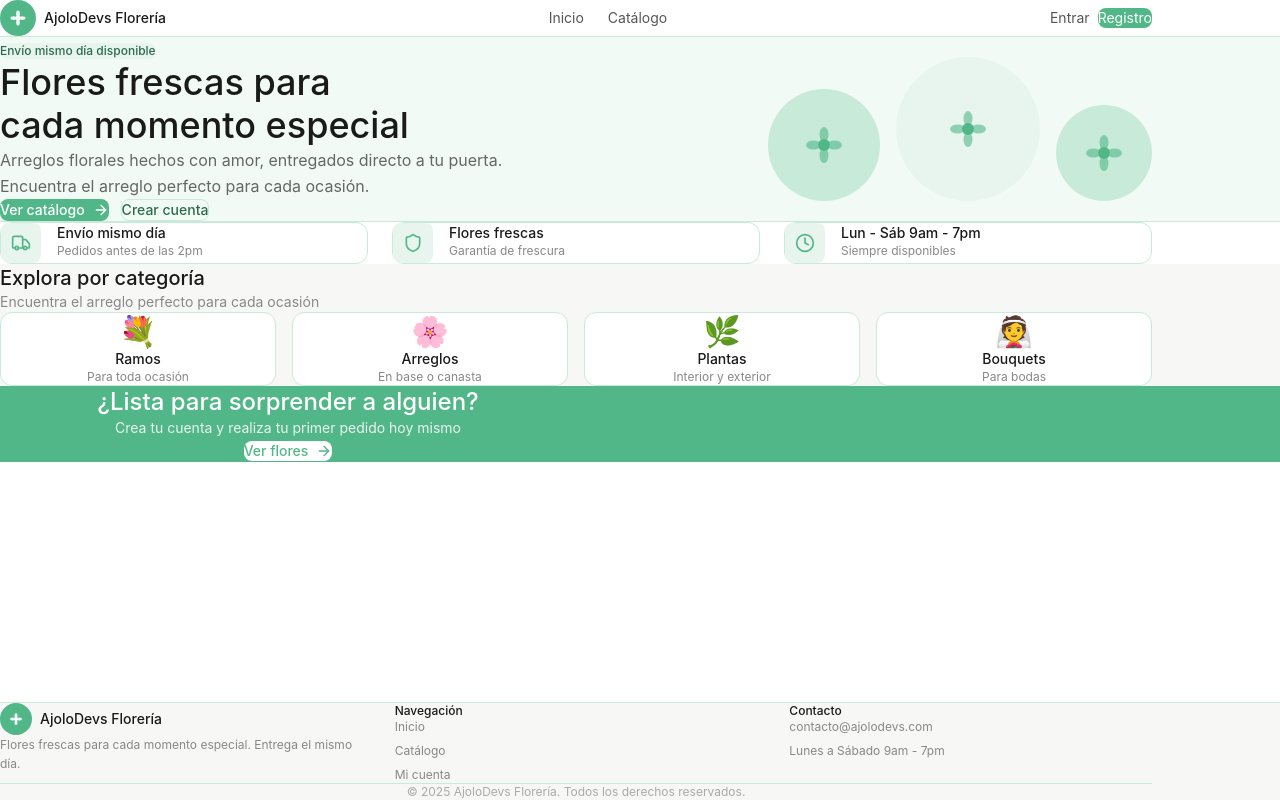
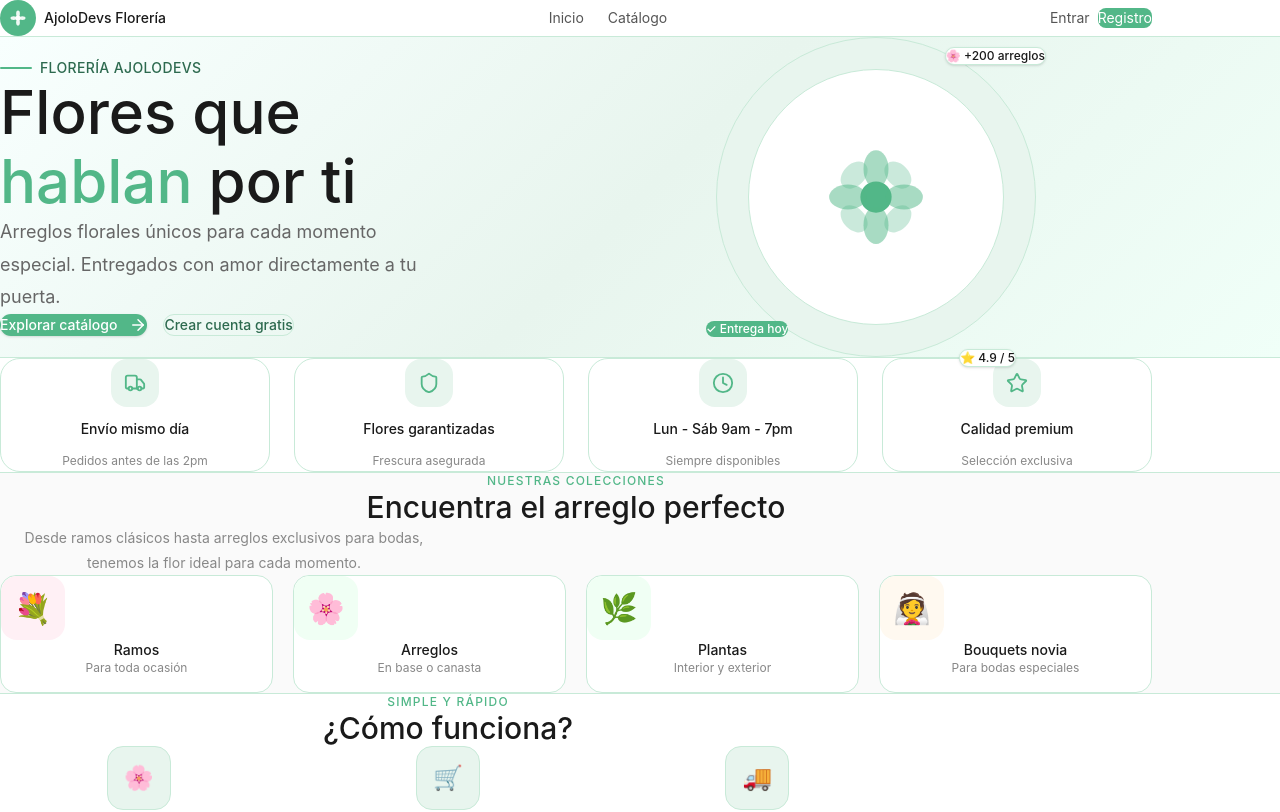
Before and after one commit to UlisesIsaias/ajolodevs-floreria, a React (Vite) app in the folder client/: page / in a window 1280 px wide. Shown: the top 812 px of the page. Built offline with nearby package versions, Linux system fonts and the light colour scheme.

Commit message:
mejoras al front ya funcional

```diff
--- a/client/src/index.css
+++ b/client/src/index.css
@@ -15,19 +15,17 @@
   box-sizing: border-box;
 }
 
+html {
+  font-size: 16px;
+}
+
 body {
-  font-family: 'Inter', sans-serif;
+  font-family: 'Inter', -apple-system, BlinkMacSystemFont, 'Segoe UI', sans-serif;
   background-color: #ffffff;
   color: #1A1A1A;
+  -webkit-font-smoothing: antialiased;
 }
 
-::-webkit-scrollbar {
-  width: 6px;
-}
-::-webkit-scrollbar-track {
-  background: #f1f1f1;
-}
-::-webkit-scrollbar-thumb {
-  background: #52B788;
-  border-radius: 3px;
-}
+::-webkit-scrollbar { width: 5px; }
+::-webkit-scrollbar-track { background: #f1f1f1; }
+::-webkit-scrollbar-thumb { background: #52B788; border-radius: 3px; }
--- a/client/src/pages/Home.jsx
+++ b/client/src/pages/Home.jsx
@@ -1,131 +1,214 @@
 import { Link } from 'react-router-dom';
-import { ArrowRight, Truck, Shield, Clock } from 'lucide-react';
+import { ArrowRight, Truck, Shield, Clock, Star } from 'lucide-react';
 
 const beneficios = [
-  { icono: <Truck size={20} />,   titulo: 'Envío mismo día',     desc: 'Pedidos antes de las 2pm' },
-  { icono: <Shield size={20} />,  titulo: 'Flores frescas',      desc: 'Garantía de frescura' },
-  { icono: <Clock size={20} />,   titulo: 'Lun - Sáb 9am - 7pm', desc: 'Siempre disponibles' },
+  { icono: <Truck size={22} />,   titulo: 'Envío mismo día',      desc: 'Pedidos antes de las 2pm' },
+  { icono: <Shield size={22} />,  titulo: 'Flores garantizadas',  desc: 'Frescura asegurada' },
+  { icono: <Clock size={22} />,   titulo: 'Lun - Sáb 9am - 7pm', desc: 'Siempre disponibles' },
+  { icono: <Star size={22} />,    titulo: 'Calidad premium',      desc: 'Selección exclusiva' },
 ];
 
 const categorias = [
-  { nombre: 'Ramos',     emoji: '💐', desc: 'Para toda ocasión' },
-  { nombre: 'Arreglos',  emoji: '🌸', desc: 'En base o canasta' },
-  { nombre: 'Plantas',   emoji: '🌿', desc: 'Interior y exterior' },
-  { nombre: 'Bouquets',  emoji: '👰', desc: 'Para bodas' },
+  { nombre: 'Ramos',           emoji: '💐', desc: 'Para toda ocasión',     color: '#FFF0F5' },
+  { nombre: 'Arreglos',        emoji: '🌸', desc: 'En base o canasta',     color: '#F0FFF4' },
+  { nombre: 'Plantas',         emoji: '🌿', desc: 'Interior y exterior',   color: '#F0FFF4' },
+  { nombre: 'Bouquets novia',  emoji: '👰', desc: 'Para bodas especiales', color: '#FFF9F0' },
 ];
 
 export default function Home() {
   return (
-    <div>
+    <div style={{ background: '#fff' }}>
 
-      {/* Hero */}
-      <section style={{ background: '#F2FAF6', borderBottom: '0.5px solid #C8EAD8' }} className="py-20 px-4">
-        <div className="max-w-6xl mx-auto flex flex-col md:flex-row items-center justify-between gap-10">
-          <div className="max-w-lg">
-            <span style={{ background: '#E8F5EE', color: '#2D6A4F' }}
-              className="text-xs font-medium px-3 py-1 rounded-full inline-block mb-4">
-              Envío mismo día disponible
-            </span>
-            <h1 style={{ color: '#1A1A1A', lineHeight: '1.2' }}
-              className="text-4xl font-medium mb-4">
-              Flores frescas para<br />cada momento especial
-            </h1>
-            <p style={{ color: '#666' }} className="text-base mb-8 leading-relaxed">
-              Arreglos florales hechos con amor, entregados directo a tu puerta.
-              Encuentra el arreglo perfecto para cada ocasión.
+      {/* ── HERO ─────────────────────────────────────────── */}
+      <section style={{ background: 'linear-gradient(135deg, #f8fffe 0%, #e8f5ee 50%, #f0fff8 100%)', borderBottom: '0.5px solid #C8EAD8' }}>
+        <div className="max-w-6xl mx-auto px-6 py-20 md:py-28">
+          <div className="grid grid-cols-1 md:grid-cols-2 gap-12 items-center">
+
+            {/* Texto */}
+            <div>
+              <div className="flex items-center gap-2 mb-6">
+                <div style={{ background: '#52B788' }} className="w-8 h-0.5 rounded-full" />
+                <span style={{ color: '#2D6A4F' }} className="text-sm font-medium tracking-wide uppercase">
+                  Florería AjoloDevs
+                </span>
+              </div>
+              <h1 style={{ color: '#1A1A1A', lineHeight: '1.15' }}
+                className="text-5xl md:text-6xl font-medium mb-6">
+                Flores que<br />
+                <span style={{ color: '#52B788' }}>hablan</span> por ti
+              </h1>
+              <p style={{ color: '#666', lineHeight: '1.8' }}
+                className="text-lg mb-10 max-w-md">
+                Arreglos florales únicos para cada momento especial.
+                Entregados con amor directamente a tu puerta.
+              </p>
+              <div className="flex flex-wrap gap-4">
+                <Link to="/catalogo"
+                  style={{ background: '#52B788' }}
+                  className="text-white px-8 py-4 rounded-2xl text-sm font-medium hover:opacity-90 transition-opacity flex items-center gap-3 shadow-sm">
+                  Explorar catálogo <ArrowRight size={18} />
+                </Link>
+                <Link to="/registro"
+                  style={{ border: '1.5px solid #C8EAD8', color: '#2D6A4F' }}
+                  className="px-8 py-4 rounded-2xl text-sm font-medium hover:bg-[#E8F5EE] transition-colors">
+                  Crear cuenta gratis
+                </Link>
+              </div>
+            </div>
+
+            {/* Visual decorativo */}
+            <div className="hidden md:flex items-center justify-center">
+              <div className="relative w-80 h-80">
+                {/* Círculo grande fondo */}
+                <div style={{ background: '#E8F5EE', border: '1px solid #C8EAD8' }}
+                  className="absolute inset-0 rounded-full" />
+                {/* Círculo medio */}
+                <div style={{ background: '#fff', border: '1px solid #C8EAD8' }}
+                  className="absolute inset-8 rounded-full flex items-center justify-center">
+                  <svg width="100" height="100" viewBox="0 0 32 32" fill="none">
+                    <circle cx="16" cy="16" r="5" fill="#52B788"/>
+                    <ellipse cx="16" cy="7"  rx="4" ry="6" fill="#52B788" opacity="0.5"/>
+                    <ellipse cx="16" cy="25" rx="4" ry="6" fill="#52B788" opacity="0.5"/>
+                    <ellipse cx="7"  cy="16" rx="6" ry="4" fill="#52B788" opacity="0.5"/>
+                    <ellipse cx="25" cy="16" rx="6" ry="4" fill="#52B788" opacity="0.5"/>
+                    <ellipse cx="9"  cy="9"  rx="3.5" ry="5" fill="#52B788" opacity="0.3" transform="rotate(45 9 9)"/>
+                    <ellipse cx="23" cy="23" rx="3.5" ry="5" fill="#52B788" opacity="0.3" transform="rotate(45 23 23)"/>
+                    <ellipse cx="23" cy="9"  rx="3.5" ry="5" fill="#52B788" opacity="0.3" transform="rotate(-45 23 9)"/>
+                    <ellipse cx="9"  cy="23" rx="3.5" ry="5" fill="#52B788" opacity="0.3" transform="rotate(-45 9 23)"/>
+                  </svg>
+                </div>
+                {/* Badges flotantes */}
+                <div style={{ background: '#fff', border: '0.5px solid #C8EAD8', top: '10px', right: '-10px' }}
+                  className="absolute px-4 py-2 rounded-2xl shadow-sm">
+                  <p className="text-xs font-medium" style={{ color: '#1A1A1A' }}>🌸 +200 arreglos</p>
+                </div>
+                <div style={{ background: '#52B788', bottom: '20px', left: '-10px' }}
+                  className="absolute px-4 py-2 rounded-2xl">
+                  <p className="text-xs font-medium text-white">✓ Entrega hoy</p>
+                </div>
+                <div style={{ background: '#fff', border: '0.5px solid #C8EAD8', bottom: '-10px', right: '20px' }}
+                  className="absolute px-4 py-2 rounded-2xl shadow-sm">
+                  <p className="text-xs font-medium" style={{ color: '#1A1A1A' }}>⭐ 4.9 / 5</p>
+                </div>
+              </div>
+            </div>
+
+          </div>
+        </div>
+      </section>
+
+      {/* ── BENEFICIOS ───────────────────────────────────── */}
+      <section style={{ borderBottom: '0.5px solid #C8EAD8' }} className="py-16 px-6">
+        <div className="max-w-6xl mx-auto grid grid-cols-2 md:grid-cols-4 gap-6">
+          {beneficios.map((b, i) => (
+            <div key={i} className="flex flex-col items-center text-center gap-3 p-6"
+              style={{ border: '0.5px solid #C8EAD8', borderRadius: '20px', background: '#fff' }}>
+              <div style={{ background: '#E8F5EE', color: '#52B788' }}
+                className="w-12 h-12 rounded-2xl flex items-center justify-center">
+                {b.icono}
+              </div>
+              <p className="font-medium text-sm" style={{ color: '#1A1A1A' }}>{b.titulo}</p>
+              <p className="text-xs leading-relaxed" style={{ color: '#888' }}>{b.desc}</p>
+            </div>
+          ))}
+        </div>
+      </section>
+
+      {/* ── CATEGORÍAS ───────────────────────────────────── */}
+      <section className="py-20 px-6" style={{ background: '#FAFAFA' }}>
+        <div className="max-w-6xl mx-auto">
+          <div className="text-center mb-12">
+            <p className="text-xs font-medium uppercase tracking-widest mb-3" style={{ color: '#52B788' }}>
+              Nuestras colecciones
             </p>
-            <div className="flex gap-3">
-              <Link to="/catalogo"
-                style={{ background: '#52B788' }}
-                className="text-white px-6 py-3 rounded-lg text-sm font-medium hover:opacity-90 transition-opacity flex items-center gap-2">
-                Ver catálogo <ArrowRight size={16} />
+            <h2 className="text-3xl font-medium mb-4" style={{ color: '#1A1A1A' }}>
+              Encuentra el arreglo perfecto
+            </h2>
+            <p className="text-sm max-w-md mx-auto" style={{ color: '#888', lineHeight: '1.8' }}>
+              Desde ramos clásicos hasta arreglos exclusivos para bodas,
+              tenemos la flor ideal para cada momento.
+            </p>
+          </div>
+          <div className="grid grid-cols-2 md:grid-cols-4 gap-5">
+            {categorias.map((c, i) => (
+              <Link key={i} to={`/catalogo?categoria=${c.nombre}`}
+                style={{ background: '#fff', border: '0.5px solid #C8EAD8' }}
+                className="rounded-2xl p-8 text-center hover:border-[#52B788] hover:shadow-md transition-all group cursor-pointer">
+                <div style={{ background: c.color }}
+                  className="w-16 h-16 rounded-2xl flex items-center justify-center mx-auto mb-4 text-3xl group-hover:scale-110 transition-transform">
+                  {c.emoji}
+                </div>
+                <p className="font-medium text-sm mb-1" style={{ color: '#1A1A1A' }}>{c.nombre}</p>
+                <p className="text-xs" style={{ color: '#888' }}>{c.desc}</p>
+                <div style={{ color: '#52B788' }}
+                  className="flex items-center justify-center gap-1 mt-3 text-xs font-medium opacity-0 group-hover:opacity-100 transition-opacity">
+                  Ver colección <ArrowRight size={12} />
+                </div>
               </Link>
-              <Link to="/registro"
-                style={{ border: '0.5px solid #C8EAD8', color: '#2D6A4F' }}
-                className="px-6 py-3 rounded-lg text-sm font-medium hover:bg-[#E8F5EE] transition-colors">
-                Crear cuenta
-              </Link>
-            </div>
+            ))}
           </div>
+        </div>
+      </section>
 
-          {/* Flores decorativas */}
-          <div className="flex gap-4 items-end">
+      {/* ── COMO FUNCIONA ────────────────────────────────── */}
+      <section className="py-20 px-6" style={{ borderTop: '0.5px solid #C8EAD8', borderBottom: '0.5px solid #C8EAD8' }}>
+        <div className="max-w-4xl mx-auto">
+          <div className="text-center mb-12">
+            <p className="text-xs font-medium uppercase tracking-widest mb-3" style={{ color: '#52B788' }}>
+              Simple y rápido
+            </p>
+            <h2 className="text-3xl font-medium" style={{ color: '#1A1A1A' }}>
+              ¿Cómo funciona?
+            </h2>
+          </div>
+          <div className="grid grid-cols-1 md:grid-cols-3 gap-8">
             {[
-              { bg: '#C8EAD8', size: 'w-28 h-28', mt: '' },
-              { bg: '#E8F5EE', size: 'w-36 h-36', mt: 'mt-8' },
-              { bg: '#C8EAD8', size: 'w-24 h-24', mt: '' },
-            ].map((f, i) => (
-              <div key={i} style={{ background: f.bg }}
-                className={`${f.size} ${f.mt} rounded-full flex items-center justify-center`}>
-                <svg width="48" height="48" viewBox="0 0 32 32" fill="none">
-                  <circle cx="16" cy="16" r="4" fill="#52B788"/>
-                  <ellipse cx="16" cy="9"  rx="3" ry="5" fill="#52B788" opacity="0.6"/>
-                  <ellipse cx="16" cy="23" rx="3" ry="5" fill="#52B788" opacity="0.6"/>
-                  <ellipse cx="9"  cy="16" rx="5" ry="3" fill="#52B788" opacity="0.6"/>
-                  <ellipse cx="23" cy="16" rx="5" ry="3" fill="#52B788" opacity="0.6"/>
-                </svg>
+              { num: '01', titulo: 'Elige tus flores',    desc: 'Explora nuestro catálogo y selecciona el arreglo perfecto para tu ocasión.', icono: '🌸' },
+              { num: '02', titulo: 'Realiza tu pedido',   desc: 'Agrega al carrito, elige tu método de pago y confirma tu pedido en minutos.', icono: '🛒' },
+              { num: '03', titulo: 'Recibe en tu puerta', desc: 'Entregamos el mismo día si tu pedido es antes de las 2pm. Frescura garantizada.', icono: '🚚' },
+            ].map((p, i) => (
+              <div key={i} className="flex flex-col items-center text-center gap-4">
+                <div style={{ background: '#E8F5EE', border: '0.5px solid #C8EAD8' }}
+                  className="w-16 h-16 rounded-2xl flex items-center justify-center text-2xl">
+                  {p.icono}
+                </div>
+                <div style={{ background: '#52B788', color: 'white' }}
+                  className="text-xs font-medium px-3 py-1 rounded-full">
+                  {p.num}
+                </div>
+                <p className="font-medium" style={{ color: '#1A1A1A' }}>{p.titulo}</p>
+                <p className="text-sm leading-relaxed" style={{ color: '#888' }}>{p.desc}</p>
               </div>
             ))}
           </div>
         </div>
       </section>
 
-      {/* Beneficios */}
-      <section className="py-12 px-4">
-        <div className="max-w-6xl mx-auto grid grid-cols-1 md:grid-cols-3 gap-6">
-          {beneficios.map((b, i) => (
-            <div key={i} style={{ border: '0.5px solid #C8EAD8', background: '#fff' }}
-              className="rounded-xl p-5 flex items-start gap-4">
-              <div style={{ background: '#E8F5EE', color: '#52B788' }}
-                className="w-10 h-10 rounded-lg flex items-center justify-center flex-shrink-0">
-                {b.icono}
-              </div>
-              <div>
-                <p className="font-medium text-sm mb-1" style={{ color: '#1A1A1A' }}>{b.titulo}</p>
-                <p className="text-xs" style={{ color: '#888' }}>{b.desc}</p>
-              </div>
-            </div>
-          ))}
-        </div>
-      </section>
-
-      {/* Categorías */}
-      <section className="py-12 px-4" style={{ background: '#F7F7F5' }}>
-        <div className="max-w-6xl mx-auto">
-          <h2 className="text-xl font-medium mb-2" style={{ color: '#1A1A1A' }}>
-            Explora por categoría
+      {/* ── CTA FINAL ────────────────────────────────────── */}
+      <section className="py-24 px-6 text-center" style={{ background: '#1A1A1A' }}>
+        <div className="max-w-2xl mx-auto">
+          <p className="text-xs font-medium uppercase tracking-widest mb-4" style={{ color: '#52B788' }}>
+            Comienza hoy
+          </p>
+          <h2 className="text-4xl font-medium text-white mb-4" style={{ lineHeight: '1.2' }}>
+            ¿Lista para sorprender<br />a alguien especial?
           </h2>
-          <p className="text-sm mb-8" style={{ color: '#888' }}>
-            Encuentra el arreglo perfecto para cada ocasión
+          <p className="text-sm mb-10" style={{ color: '#888', lineHeight: '1.8' }}>
+            Crea tu cuenta gratis y realiza tu primer pedido hoy mismo.
+            Flores frescas, entregadas con amor.
           </p>
-          <div className="grid grid-cols-2 md:grid-cols-4 gap-4">
-            {categorias.map((c, i) => (
-              <Link key={i} to={`/catalogo?categoria=${c.nombre}`}
-                style={{ border: '0.5px solid #C8EAD8', background: '#fff' }}
-                className="rounded-xl p-6 text-center hover:border-[#52B788] hover:shadow-sm transition-all group">
-                <div className="text-3xl mb-3">{c.emoji}</div>
-                <p className="font-medium text-sm mb-1" style={{ color: '#1A1A1A' }}>{c.nombre}</p>
-                <p className="text-xs" style={{ color: '#888' }}>{c.desc}</p>
-              </Link>
-            ))}
+          <div className="flex flex-wrap gap-4 justify-center">
+            <Link to="/catalogo"
+              style={{ background: '#52B788' }}
+              className="text-white px-8 py-4 rounded-2xl text-sm font-medium hover:opacity-90 transition-opacity flex items-center gap-2">
+              Ver catálogo <ArrowRight size={16} />
+            </Link>
+            <Link to="/registro"
+              style={{ border: '1px solid #333', color: '#fff' }}
+              className="px-8 py-4 rounded-2xl text-sm font-medium hover:border-[#52B788] transition-colors">
+              Crear cuenta gratis
+            </Link>
           </div>
-        </div>
-      </section>
-
-      {/* CTA final */}
-      <section style={{ background: '#52B788' }} className="py-16 px-4 text-center">
-        <div className="max-w-xl mx-auto">
-          <h2 className="text-2xl font-medium text-white mb-3">
-            ¿Lista para sorprender a alguien?
-          </h2>
-          <p className="text-sm mb-8" style={{ color: '#E8F5EE' }}>
-            Crea tu cuenta y realiza tu primer pedido hoy mismo
-          </p>
-          <Link to="/catalogo"
-            className="bg-white text-sm font-medium px-8 py-3 rounded-lg hover:opacity-90 transition-opacity inline-flex items-center gap-2"
-            style={{ color: '#52B788' }}>
-            Ver flores <ArrowRight size={16} />
-          </Link>
         </div>
       </section>
 
```
Also changed, not shown: client/src/components/layout/LayoutAdmin.jsx (+63 -23 lines).
